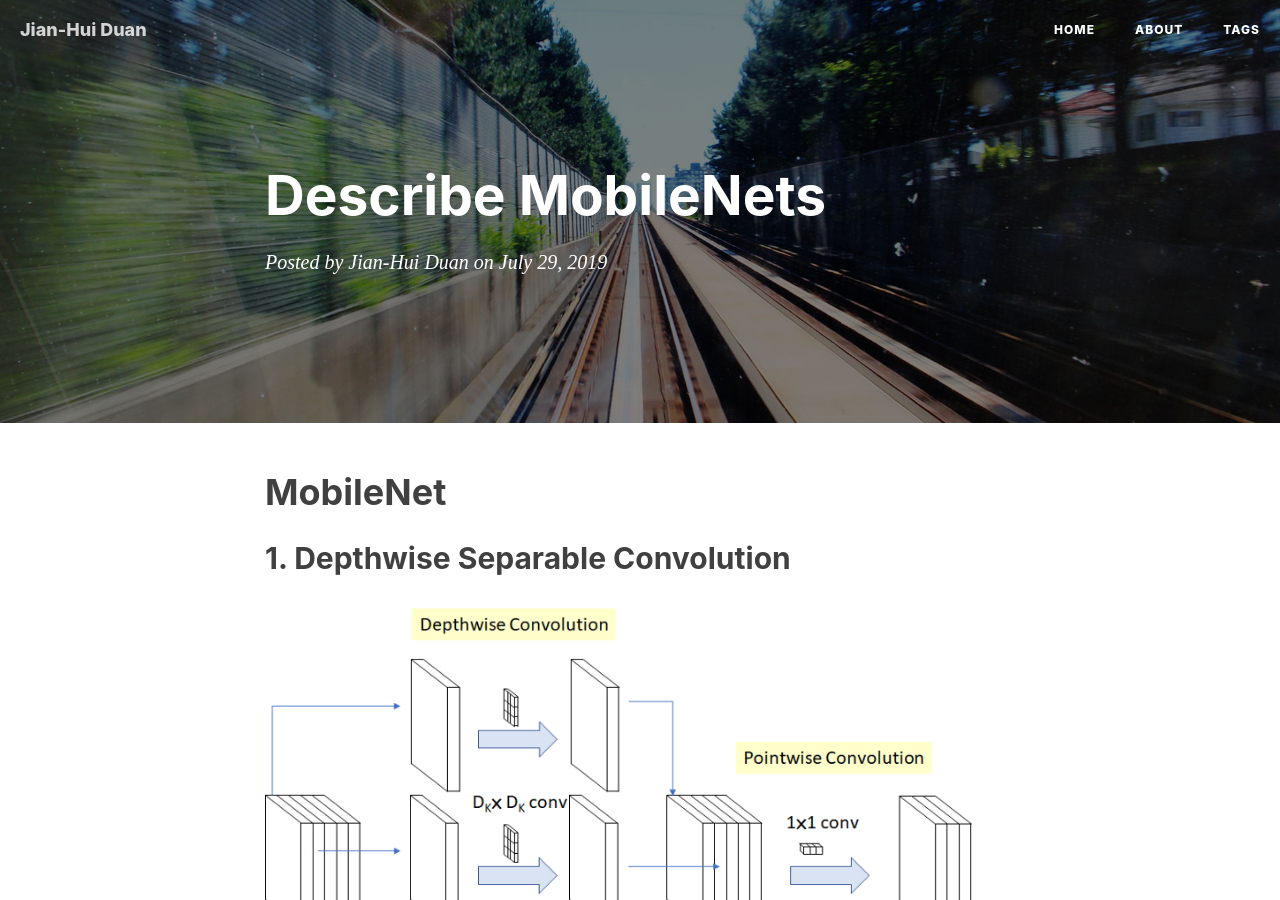
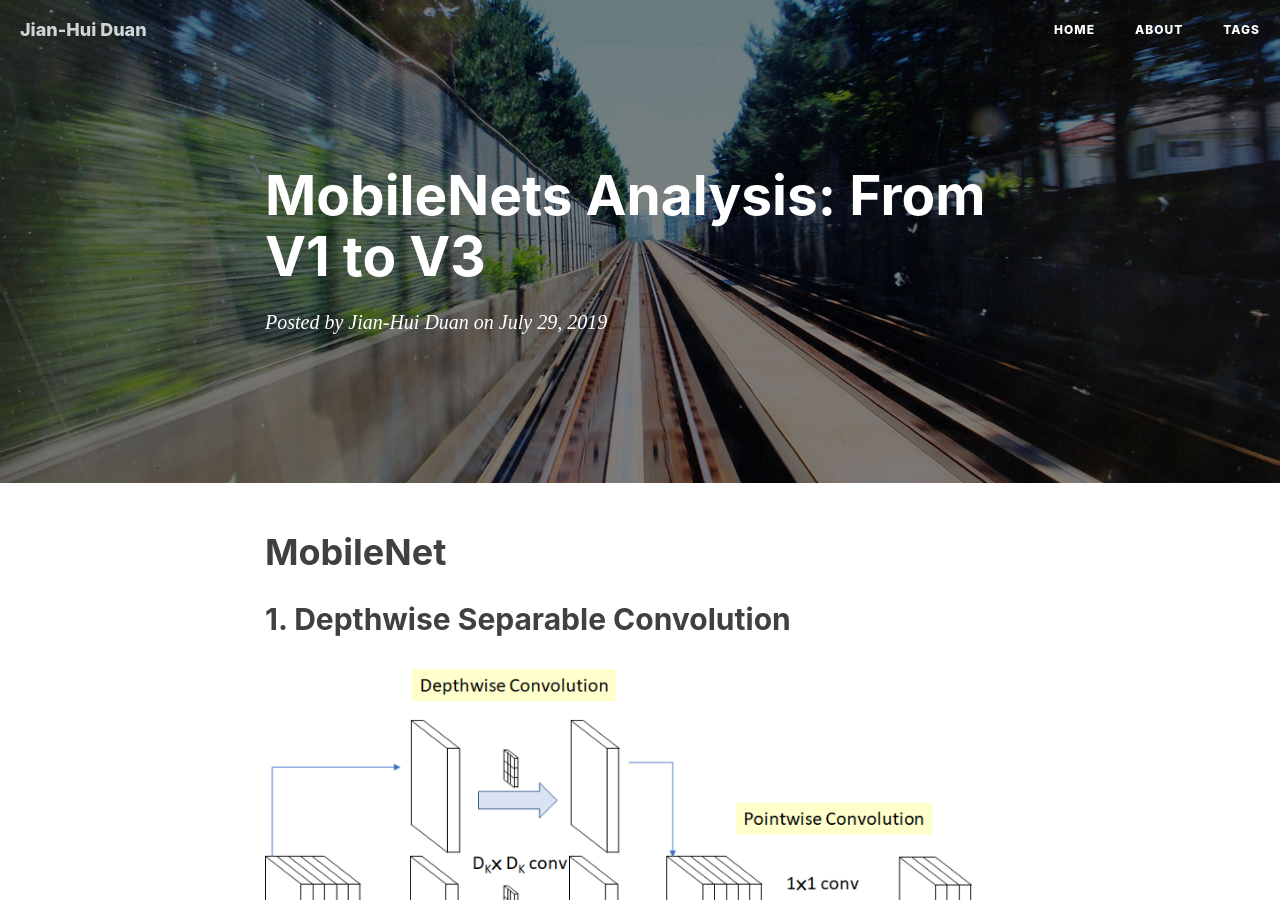
Before and after one commit to EnzoDuan/EnzoDuan.github.io, a Jekyll site: the page built from _posts/2019-07-29-Mobilenet.markdown, in a window 1280 px wide and 900 px high. Built offline with Jekyll 4.4.1, drawn with Linux system fonts in a browser that asks for light colours; nearby versions of some CDN libraries; formulas are drawn with MathJax 3; comment, search, counter and statistics services are not loaded.

Commit message:
update Efficient-Net

```diff
--- a/_posts/2019-07-29-Mobilenet.markdown
+++ b/_posts/2019-07-29-Mobilenet.markdown
@@ -1,6 +1,6 @@
 ---
 layout:     post
-title:      "Describe MobileNets"
+title:      "MobileNets Analysis: From V1 to V3"
 date:       2019-07-29 12:00:00
 author:     "Jian-Hui Duan"
 header-img: "img/post-bg-2015.jpg"
```
Also changed, not shown: _posts/2019-08-22-Efeficient-Net.md (renamed from _posts/2019-08-22-Efeficient_Net.md, +4 -1 lines).
